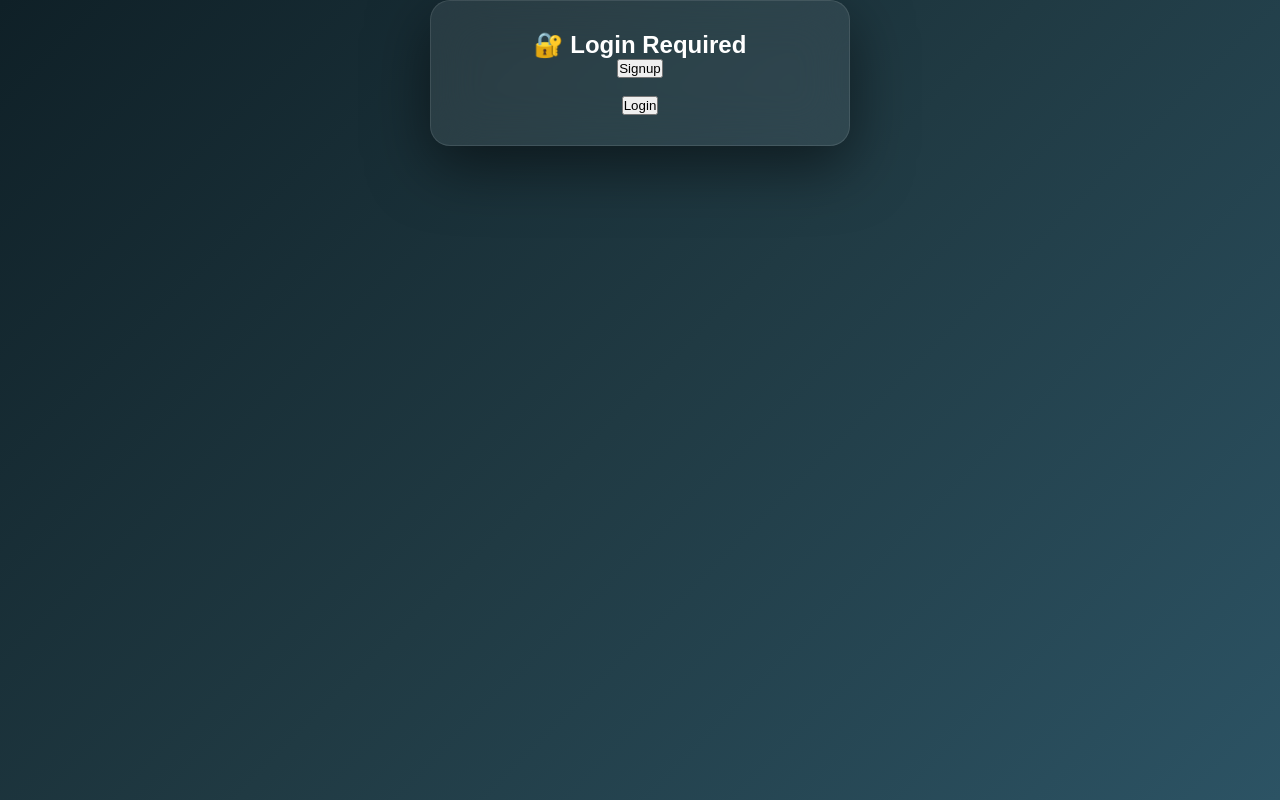
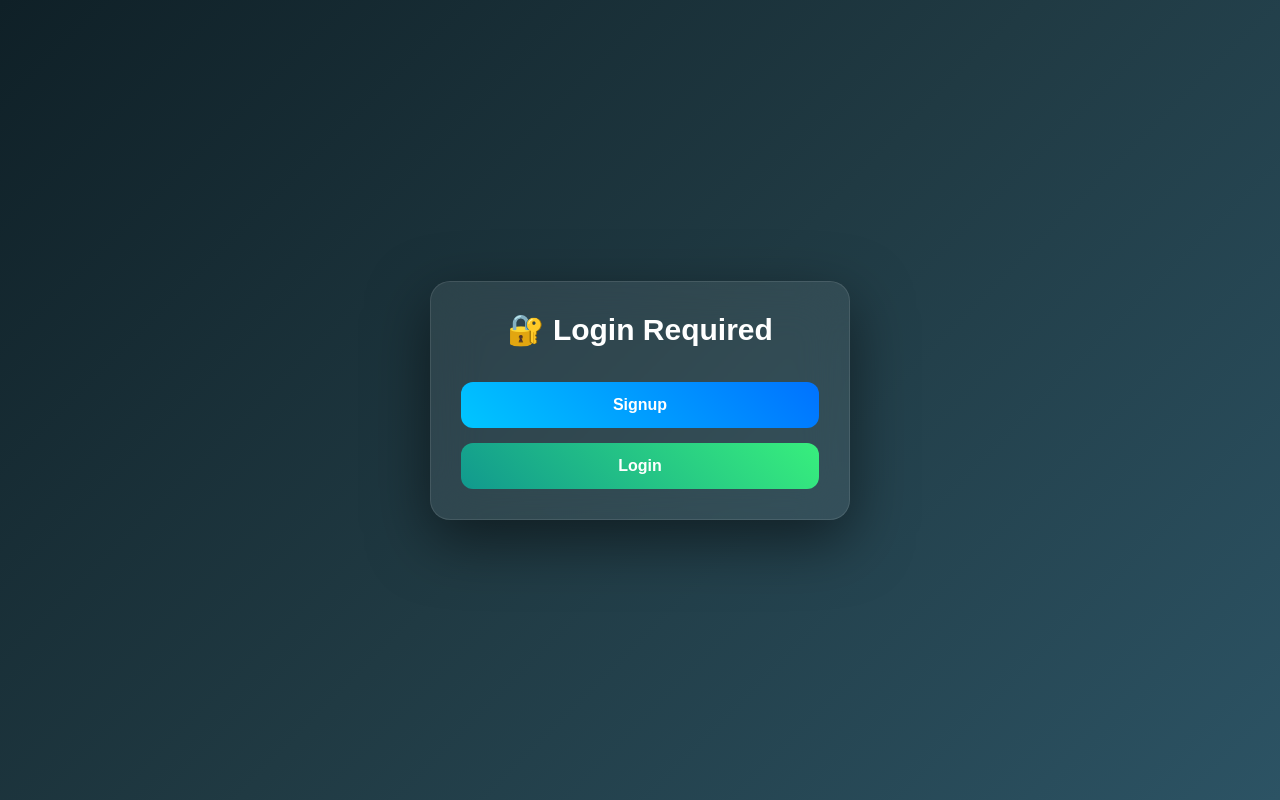
Before and after one commit to Raju01012000/task-manager, a React (Create React App) app in the folder client/: page / in a window 1280 px wide. Built offline with nearby package versions, Linux system fonts and the light colour scheme.

Commit message:
updated ui

```diff
--- a/client/src/App.css
+++ b/client/src/App.css
@@ -7,35 +7,46 @@
 
 body {
   height: 100vh;
-  background: linear-gradient(135deg, #0f2027, #203a43, #2c5364);
+  background: linear-gradient(
+    135deg,
+    #0f2027,
+    #203a43,
+    #2c5364
+  );
 }
 
 .container {
   display: flex;
   justify-content: center;
   align-items: center;
-  height: 100%;
+  min-height: 100vh;
+  padding: 20px;
 }
 
-/* CARD */
 .card {
   width: 420px;
   padding: 30px;
   border-radius: 20px;
   background: rgba(255, 255, 255, 0.08);
   backdrop-filter: blur(25px);
-  box-shadow: 0 20px 60px rgba(0,0,0,0.5);
+  box-shadow: 0 20px 60px
+    rgba(0, 0, 0, 0.5);
   color: white;
   text-align: center;
-  border: 1px solid rgba(255,255,255,0.1);
+  border: 1px solid
+    rgba(255, 255, 255, 0.1);
 }
 
 .title {
-  font-size: 24px;
+  font-size: 30px;
   margin-bottom: 20px;
 }
 
-/* INPUT */
+.login-title {
+  margin-bottom: 20px;
+  font-size: 30px;
+}
+
 .input-box {
   display: flex;
   gap: 10px;
@@ -48,71 +59,177 @@ input {
   border-radius: 12px;
   border: none;
   outline: none;
+  font-size: 16px;
 }
 
 /* ADD BUTTON */
+
 .add-btn {
   padding: 12px 18px;
   border-radius: 12px;
   border: none;
   cursor: pointer;
-  background: linear-gradient(45deg, #00c6ff, #0072ff);
+  background: linear-gradient(
+    45deg,
+    #00c6ff,
+    #0072ff
+  );
   color: white;
   font-weight: bold;
   transition: 0.3s;
 }
 
 .add-btn:hover {
-  transform: scale(1.1);
+  transform: scale(1.08);
+}
+
+/* AUTH BUTTONS */
+
+.auth-btn {
+  width: 100%;
+  padding: 14px;
+  margin-top: 15px;
+  border: none;
+  border-radius: 12px;
+  cursor: pointer;
+  font-size: 16px;
+  font-weight: bold;
+  transition: 0.3s;
+}
+
+.signup-btn {
+  background: linear-gradient(
+    45deg,
+    #00c6ff,
+    #0072ff
+  );
+  color: white;
+}
+
+.login-btn {
+  background: linear-gradient(
+    45deg,
+    #11998e,
+    #38ef7d
+  );
+  color: white;
+}
+
+.auth-btn:hover {
+  transform: scale(1.05);
+}
+
+/* LOGOUT */
+
+.logout-btn {
+  background: #ff4b2b;
+  color: white;
+  border: none;
+  padding: 10px 16px;
+  border-radius: 10px;
+  cursor: pointer;
+  margin-bottom: 20px;
+  transition: 0.3s;
+  font-weight: bold;
+}
+
+.logout-btn:hover {
+  transform: scale(1.05);
 }
 
 /* TASK */
+
 .task {
   display: flex;
   justify-content: space-between;
   align-items: center;
-  margin-top: 10px;
-  padding: 12px;
+  margin-top: 15px;
+  padding: 14px;
   border-radius: 12px;
-  background: rgba(255,255,255,0.08);
+  background: rgba(
+    255,
+    255,
+    255,
+    0.08
+  );
   transition: 0.3s;
 }
 
 .task:hover {
-  background: rgba(255,255,255,0.2);
+  background: rgba(
+    255,
+    255,
+    255,
+    0.15
+  );
   transform: scale(1.02);
 }
 
 .task span {
   cursor: pointer;
+  font-size: 16px;
 }
 
-/* DELETE BUTTON */
+/* TASK BUTTONS */
+
+.task-buttons {
+  display: flex;
+  gap: 8px;
+}
+
+.edit-btn {
+  background: white;
+  color: black;
+  border: none;
+  padding: 8px 14px;
+  border-radius: 10px;
+  font-weight: bold;
+  cursor: pointer;
+  transition: 0.3s;
+}
+
+.edit-btn:hover {
+  transform: scale(1.08);
+}
+
 .delete-btn {
-  background: linear-gradient(45deg, #ff416c, #ff4b2b);
+  background: #ff3b30;
+  color: white;
   border: none;
-  padding: 6px 12px;
-  border-radius: 8px;
-  color: white;
+  padding: 8px 14px;
+  border-radius: 10px;
+  font-weight: bold;
   cursor: pointer;
   transition: 0.3s;
 }
 
 .delete-btn:hover {
-  transform: scale(1.1);
+  transform: scale(1.08);
 }
 
-/* EDIT BUTTON */
-.edit-btn {
-  background: linear-gradient(45deg, #f7971e, #ffd200);
+/* SAVE BUTTON */
+
+.save-btn {
+  background: #00c853;
+  color: white;
   border: none;
-  padding: 6px 10px;
-  border-radius: 8px;
-  color: white;
+  padding: 10px 14px;
+  border-radius: 10px;
   cursor: pointer;
-  transition: 0.3s;
+  font-weight: bold;
 }
 
-.edit-btn:hover {
-  transform: scale(1.1);
+/* COMPLETED TASK */
+
+.completed-task {
+  text-decoration: line-through;
+  color: black;
+  font-weight: bold;
 }
+
+/* ERROR */
+
+.error-text {
+  color: #ff5252;
+  margin-top: 15px;
+}
--- a/client/src/App.js
+++ b/client/src/App.js
@@ -18,6 +18,7 @@ function App() {
   /* ======================
      SIGNUP
   ====================== */
+
   const signup = async () => {
     try {
       const res = await fetch(`${API}/signup`, {
@@ -32,6 +33,7 @@ function App() {
       });
 
       const data = await res.json();
+
       alert(JSON.stringify(data));
     } catch {
       setError("Signup failed");
@@ -41,6 +43,7 @@ function App() {
   /* ======================
      LOGIN
   ====================== */
+
   const login = async () => {
     try {
       const res = await fetch(`${API}/login`, {
@@ -70,6 +73,7 @@ function App() {
   /* ======================
      FETCH TASKS
   ====================== */
+
   const fetchTasks = async () => {
     if (!token) return;
 
@@ -101,6 +105,7 @@ function App() {
   /* ======================
      ADD TASK
   ====================== */
+
   const addTask = async () => {
     if (!text) return;
 
@@ -111,7 +116,9 @@ function App() {
           "Content-Type": "application/json",
           Authorization: token,
         },
-        body: JSON.stringify({ title: text }),
+        body: JSON.stringify({
+          title: text,
+        }),
       });
 
       setText("");
@@ -122,8 +129,9 @@ function App() {
   };
 
   /* ======================
-     TOGGLE
+     TOGGLE TASK
   ====================== */
+
   const toggleTask = async (task) => {
     try {
       await fetch(`${API}/tasks/${task._id}`, {
@@ -144,10 +152,12 @@ function App() {
   };
 
   /* ======================
-     DELETE
+     DELETE TASK
   ====================== */
+
   const deleteTask = async (id) => {
-    if (!window.confirm("Delete?")) return;
+    if (!window.confirm("Delete task?"))
+      return;
 
     try {
       await fetch(`${API}/tasks/${id}`, {
@@ -164,8 +174,9 @@ function App() {
   };
 
   /* ======================
-     EDIT
+     EDIT TASK
   ====================== */
+
   const startEdit = (task) => {
     setEditId(task._id);
     setEditText(task.title);
@@ -179,11 +190,14 @@ function App() {
           "Content-Type": "application/json",
           Authorization: token,
         },
-        body: JSON.stringify({ title: editText }),
+        body: JSON.stringify({
+          title: editText,
+        }),
       });
 
       setEditId(null);
       setEditText("");
+
       fetchTasks();
     } catch {
       setError("⚠️ Edit failed");
@@ -199,24 +213,33 @@ function App() {
   }, [token]);
 
   /* ======================
-     UI
+     LOGIN PAGE
   ====================== */
 
   if (!token) {
     return (
       <div className="container">
         <div className="card">
-          <h2>🔐 Login Required</h2>
+          <h2 className="login-title">
+            🔐 Login Required
+          </h2>
 
-          <button onClick={signup}>Signup</button>
+          <button
+            className="auth-btn signup-btn"
+            onClick={signup}
+          >
+            Signup
+          </button>
 
-          <br />
-          <br />
-
-          <button onClick={login}>Login</button>
+          <button
+            className="auth-btn login-btn"
+            onClick={login}
+          >
+            Login
+          </button>
 
           {error && (
-            <p style={{ color: "red" }}>
+            <p className="error-text">
               {error}
             </p>
           )}
@@ -224,6 +247,10 @@ function App() {
       </div>
     );
   }
+
+  /* ======================
+     MAIN UI
+  ====================== */
 
   return (
     <div className="container">
@@ -233,6 +260,7 @@ function App() {
         </h1>
 
         <button
+          className="logout-btn"
           onClick={() => {
             localStorage.removeItem("token");
             setToken("");
@@ -260,7 +288,7 @@ function App() {
         </div>
 
         {error && (
-          <p style={{ color: "red" }}>
+          <p className="error-text">
             {error}
           </p>
         )}
@@ -288,41 +316,47 @@ function App() {
                     }
                   />
 
-                  <button onClick={updateTask}>
-                    Save
+                  <button
+                    className="save-btn"
+                    onClick={updateTask}
+                  >
+                    SAVE
                   </button>
                 </>
               ) : (
                 <>
                   <span
+                    className={
+                      task.completed
+                        ? "completed-task"
+                        : ""
+                    }
                     onClick={() =>
                       toggleTask(task)
                     }
-                    style={{
-                      textDecoration:
-                        task.completed
-                          ? "line-through"
-                          : "none",
-                    }}
                   >
                     {task.title}
                   </span>
 
+                  <div className="task-buttons">
                     <button
+                      className="edit-btn"
                       onClick={() =>
                         startEdit(task)
                       }
                     >
-                    ✏️
+                      EDIT
                     </button>
 
                     <button
+                      className="delete-btn"
                       onClick={() =>
                         deleteTask(task._id)
                       }
                     >
-                    🗑️
+                      DELETE
                     </button>
+                  </div>
                 </>
               )}
             </div>
```
Lines whose indentation alone changed are shown as unchanged.
